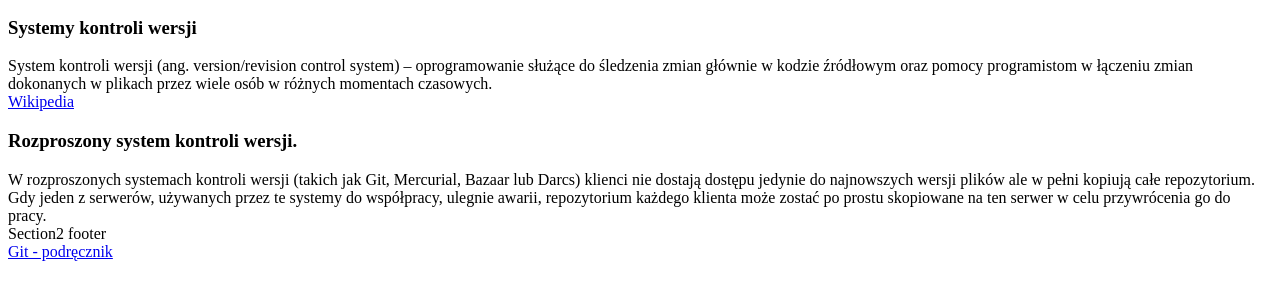
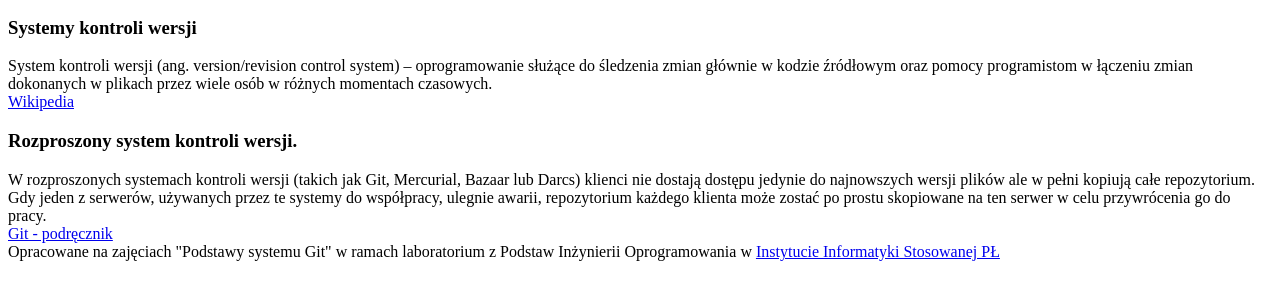
Before and after one commit to lukas77pro/iislabpio_187721, a plain HTML site: page index.html in a window 1280 px wide. Shown: the part 80-380 px from the top of the page. Drawn offline with Linux system fonts and the light colour scheme.

Commit message:
Add footer

```diff
--- a/index.html
+++ b/index.html
@@ -34,11 +34,11 @@
 		    	W rozproszonych systemach kontroli wersji (takich jak Git, Mercurial, Bazaar lub Darcs) klienci nie dostają dostępu jedynie do najnowszych wersji plików ale w pełni kopiują całe repozytorium. Gdy jeden z serwerów, używanych przez te systemy do współpracy, ulegnie awarii, repozytorium każdego klienta może zostać po prostu skopiowane na ten serwer w celu przywrócenia go do pracy.
 		  	</div>
 			<footer class="panel-footer">
-				Section2 footer
+				<a href="http://git-scm.com/book/pl/Pierwsze-kroki-Wprowadzenie-do-kontroli-wersji#Rozproszone-systemy-kontroli-wersji">Git - podręcznik</a>
 			</footer>
 		</section>
 		<footer  class="navbar">
-			<a href="http://git-scm.com/book/pl/Pierwsze-kroki-Wprowadzenie-do-kontroli-wersji#Rozproszone-systemy-kontroli-wersji">Git - podręcznik</a>
+			Opracowane na zajęciach "Podstawy systemu Git" w ramach laboratorium z Podstaw Inżynierii Oprogramowania w <a href="http://www.iis.p.lodz.pl/">Instytucie Informatyki Stosowanej PŁ</a>
 		</footer>
 	</body>
 </html>
```
